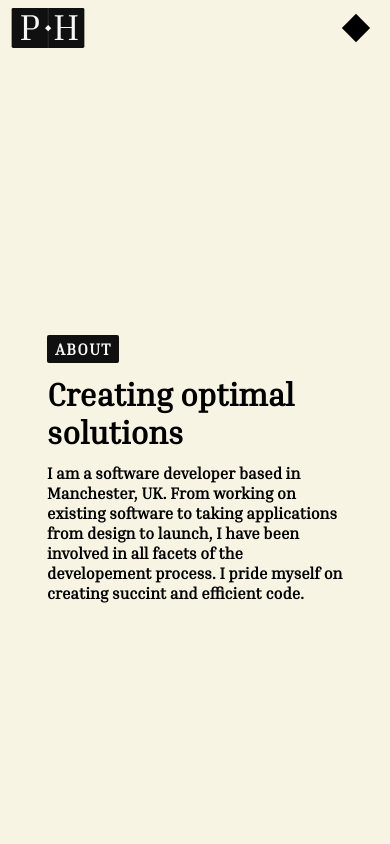
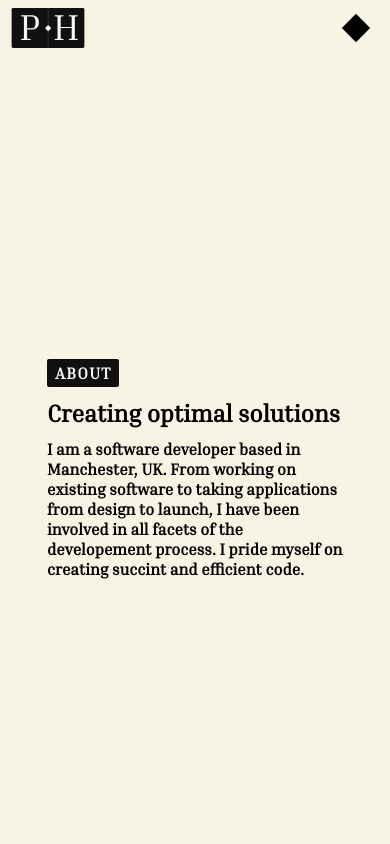
Before and after one commit to PHoveman/website, an Angular app: page /about in a window 390 px wide. Shown: the top 844 px of the page. Built offline with nearby package versions, Linux system fonts and the light colour scheme.

Commit message:
Breakpoint update for mobile

```diff
--- a/src/app/components/card/card.component.scss
+++ b/src/app/components/card/card.component.scss
@@ -87,6 +87,12 @@
           font-size: 16px;
         }
       }
+
+      @media only screen and (max-width: 450px) {
+        h1 {
+          font-size: 24px;
+        }
+      }
     }
 
     &.list {
--- a/src/app/pages/contact/contact.component.scss
+++ b/src/app/pages/contact/contact.component.scss
@@ -1,4 +1,21 @@
 @use './../../../assets/variables' as *;
+
+@keyframes fadeIn {
+  0% {
+    opacity: 0;
+  }
+  100% {
+    opacity: 1;
+  }
+}
+
+@mixin animate($delay) {
+  opacity: 0;
+  animation-name: fadeIn;
+  animation-fill-mode: forwards;
+  animation-duration: 1s;
+  animation-delay: $delay;
+}
 
 section {
   height: calc(100vh - 71px);
@@ -11,9 +28,15 @@ section {
     display: flex;
     flex-direction: column;
     align-items: center;
-    gap: 0.25rem;
+    gap: 0.5rem;
+
+    h2 {
+      @include animate(120ms);
+    }
+
 
     svg {
+      @include animate(1s);
       transition: 120ms ease-in;
       cursor: pointer;
 
```
